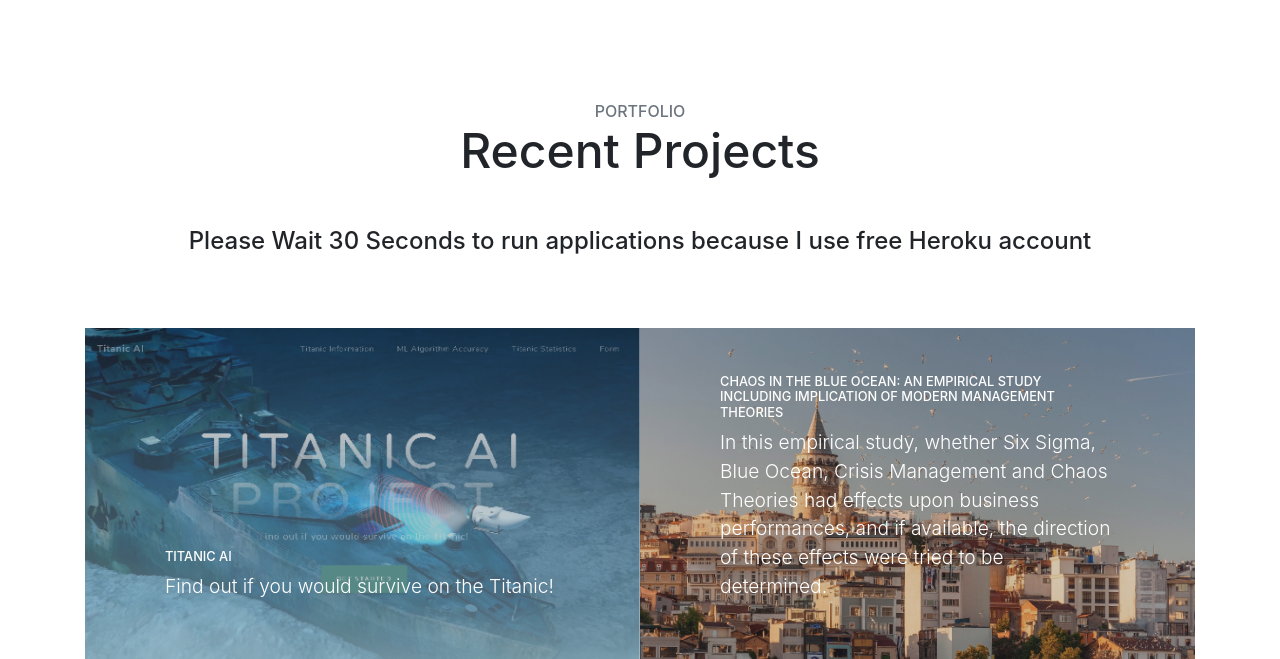
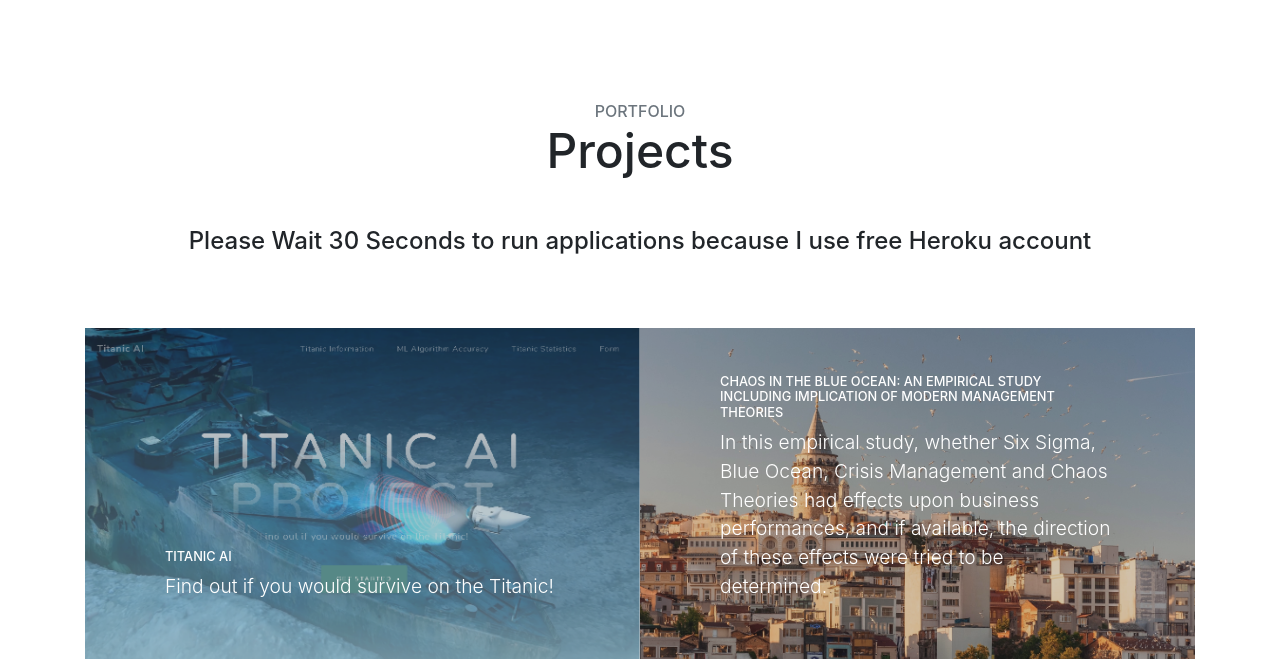
Before and after one commit to sinancengiz/sinancengiz.github.io, a website with bundled scripts: page index.html in a window 1280 px wide. Shown: the part 1400-2059 px from the top of the page. Built offline with nearby package versions, Linux system fonts and the light colour scheme.

Commit message:
recent deleted from projets

```diff
--- a/index.html
+++ b/index.html
@@ -149,7 +149,7 @@
       <div class="container">
         <div class="content-section-heading text-center">
           <h3 class="text-secondary mb-0">Portfolio</h3>
-          <h2 class="mb-5">Recent Projects</h2>
+          <h2 class="mb-5">Projects</h2>
           <h4 class="mb-5">Please Wait 30 Seconds to run applications because I use free Heroku account</h4>
           <br>
         </div>
```
